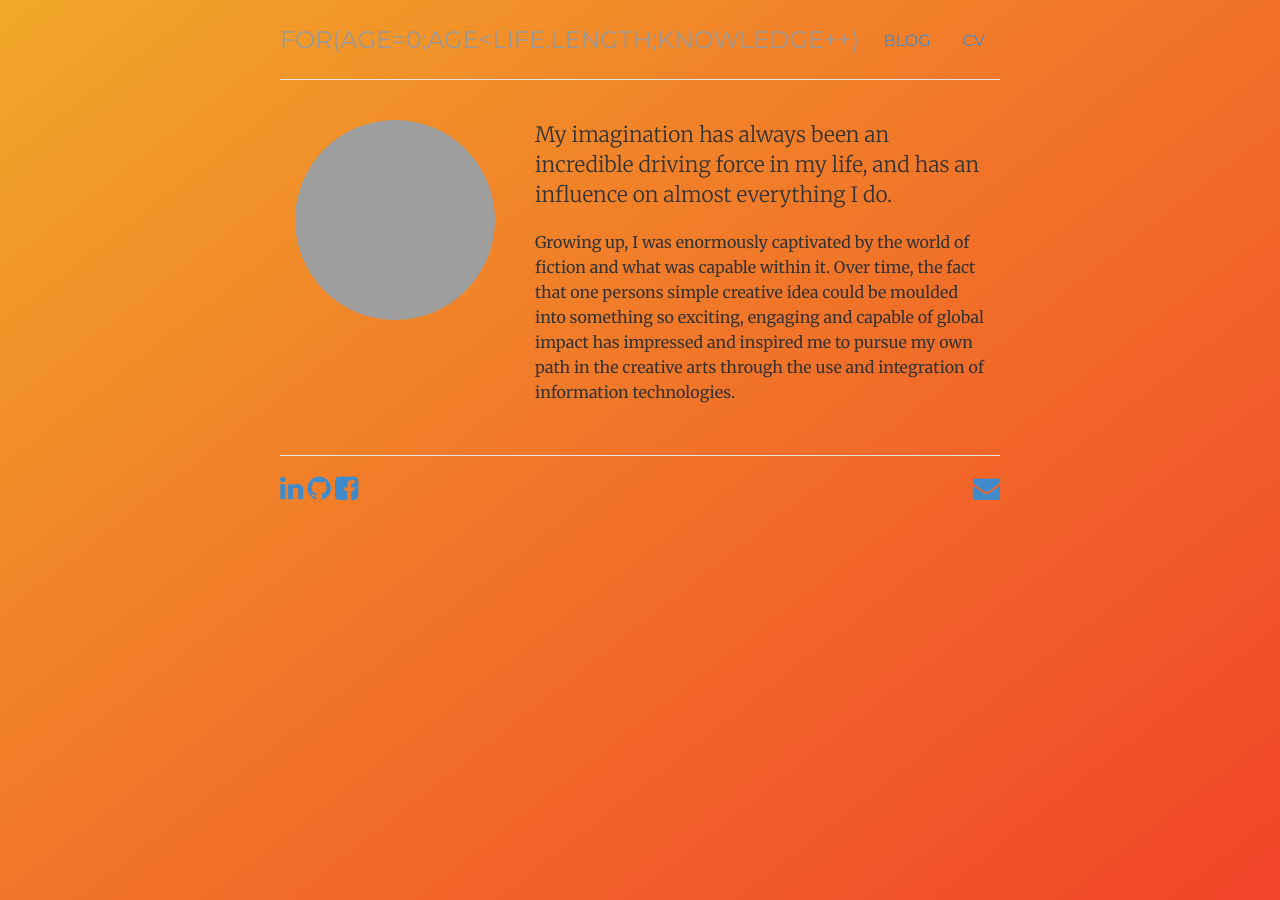
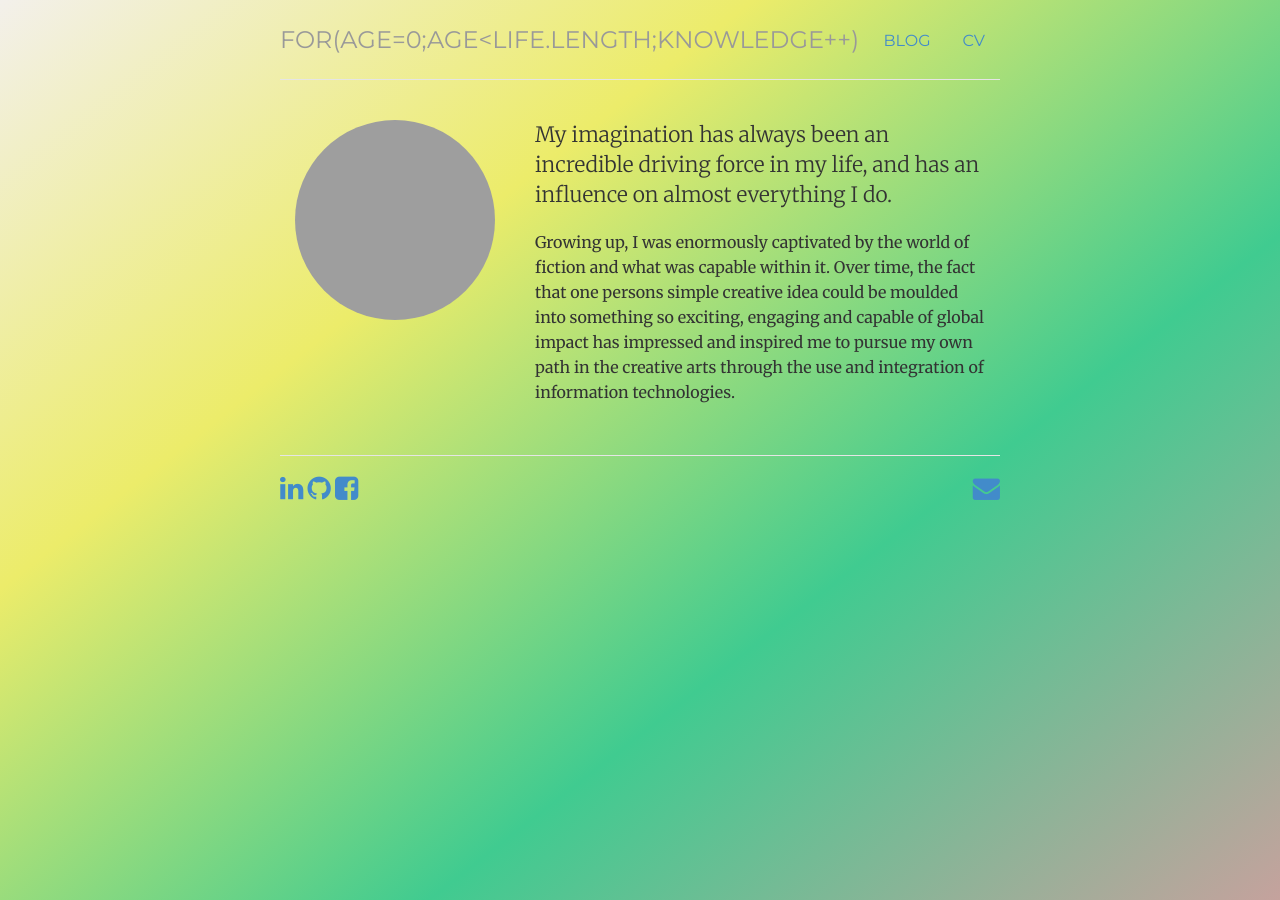
Before and after one commit to flying3615/flying3615.github.io, a Jekyll site: the page built from about/index.html, in a window 1280 px wide. Built offline with Jekyll 4.4.1, drawn with Linux system fonts in a browser that asks for light colours; grey boxes are pictures that could not be loaded.

Commit message:
Update style.css

```diff
--- a/css/style.css
+++ b/css/style.css
@@ -4,7 +4,7 @@
 
 body { padding-top: 20px; padding-bottom: 40px; font-family: 'Merriweather', Georgia, Times; font-size: 16px;
 	background:  no-repeat center center fixed;
-	background-image:linear-gradient(142deg, #f1a829, #f18629 31%, #f16529 65%, #f14429);}
+	background-image:linear-gradient(142deg, #f3f0eb, #ecec6a 31%, #40cb90 65%, #c5a29d);}
 
 h1, h2, h3, h4, h5, h6, .h1, .h2, .h3, .h4, .h5, .h6 { font-family: 'Merriweather', Georgia, Times; font-weight: 700;}
 
```
